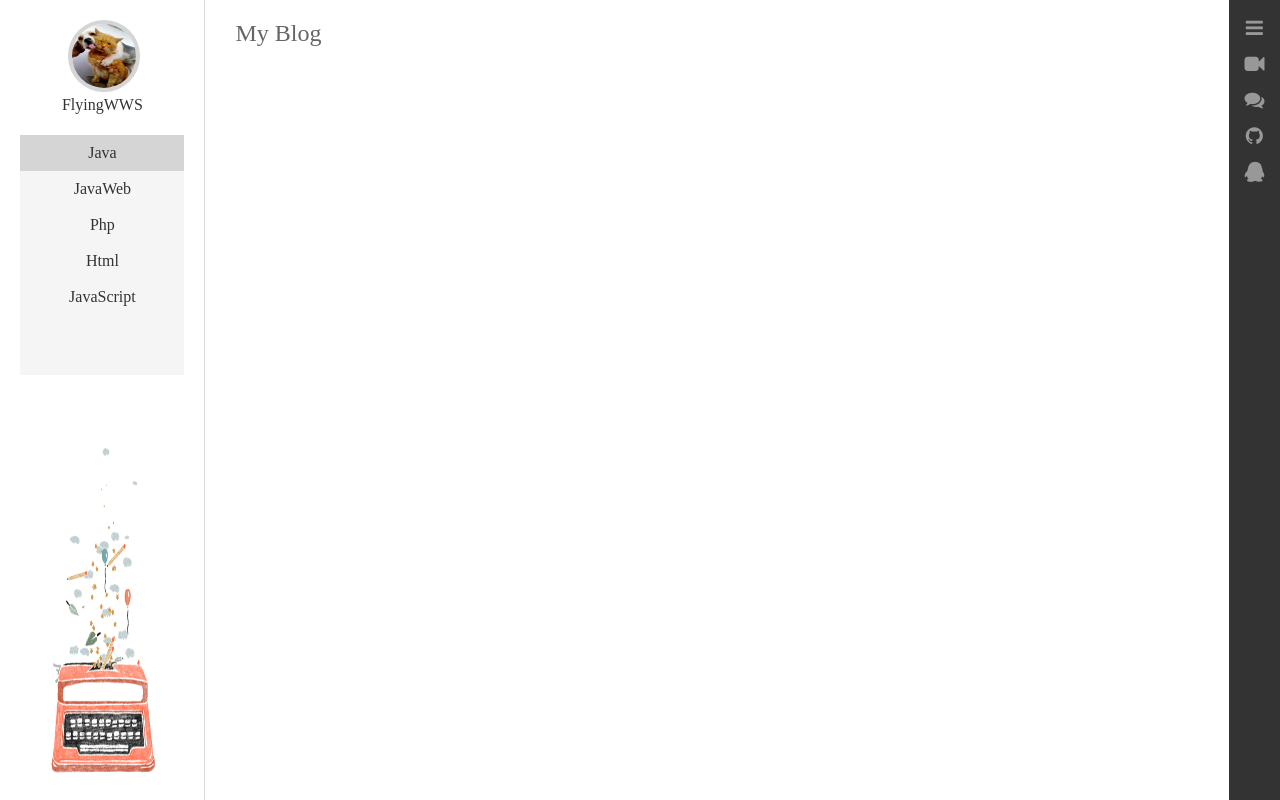
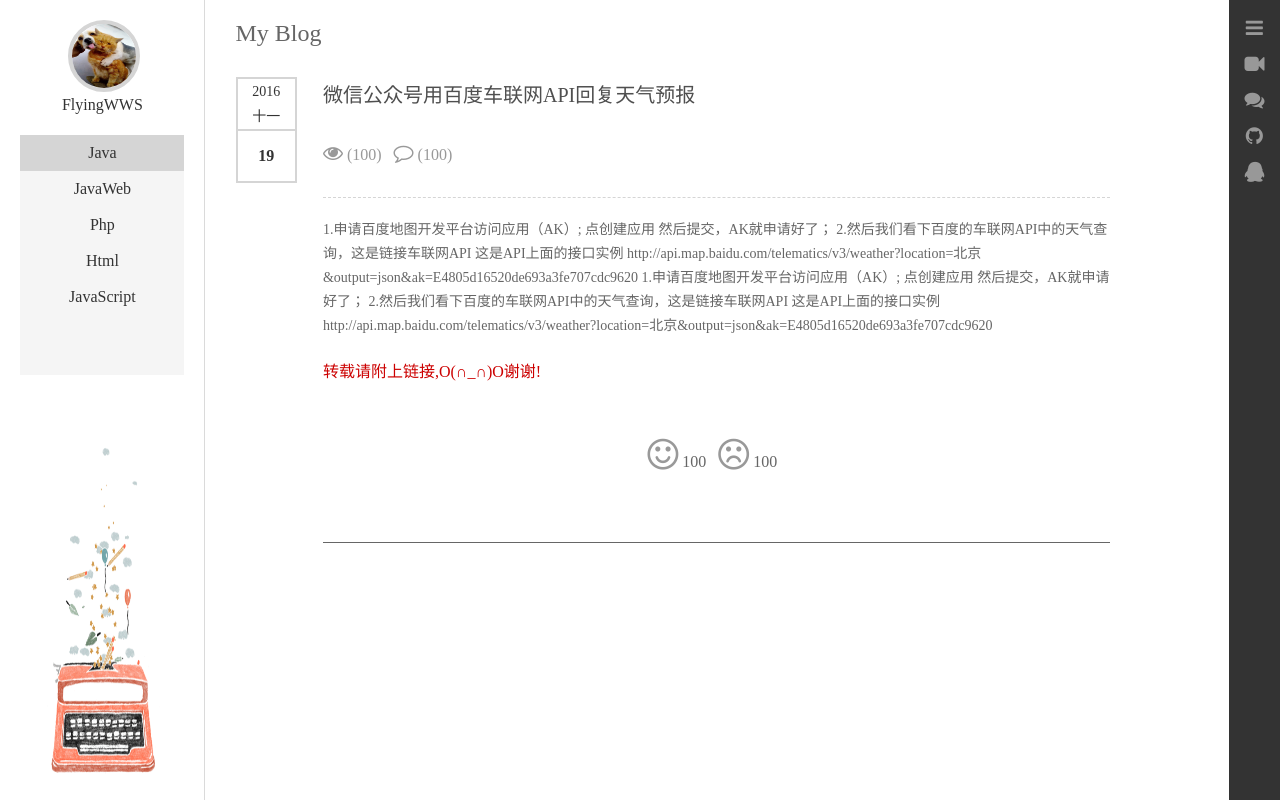
Before and after one commit to PengChen1996/blog, a PHP site: page /myblog/ in a window 1280 px wide. Run offline with PHP 8.4, Linux system fonts and the light colour scheme; data that the repository does not hold is empty; style sheets or scripts are compiled from the project's sources.

Commit message:
blog
修改了插入代码的字体问题

```diff
--- a/Index.html
+++ b/Index.html
@@ -6,6 +6,7 @@
     <link rel="stylesheet" href="css/font/css/font-awesome.css">
     <link rel="stylesheet" href="css/base.css">
     <link rel="stylesheet" href="css/index.css">
+    <link rel="stylesheet" type="text/css" href="wangEditor/css/wangEditor.css">
     <script src="js/jquery_2.1.4.js" type="text/javascript"></script>
 </head>
 <body>
@@ -34,7 +35,7 @@
                 <a>My Blog</a>
             </div>
             <div class="body">
-                <!-- <div class="item">
+                <div class="item">
                     <div class="date">
                         <div class="year">
                             <p>2016</p>
@@ -52,14 +53,17 @@
                                 <span><i class="fa fa-comment-o"></i>&nbsp;(100)&nbsp;</span>
                             </div>
                         </div>
-                        <div class="content">
-                            <p>1.申请百度地图开发平台访问应用（AK）; 点创建应用 然后提交，AK就申请好了；
+                        <div class="content" style="height:auto;">
+                            <div >
+                                <p>
+                                1.申请百度地图开发平台访问应用（AK）; 点创建应用 然后提交，AK就申请好了；
                                 2.然后我们看下百度的车联网API中的天气查询，这是链接车联网API 这是API上面的接口实例
                                 http://api.map.baidu.com/telematics/v3/weather?location=北京&output=json&ak=E4805d16520de693a3fe707cdc9620
                                 1.申请百度地图开发平台访问应用（AK）; 点创建应用 然后提交，AK就申请好了；
                                 2.然后我们看下百度的车联网API中的天气查询，这是链接车联网API 这是API上面的接口实例
                                 http://api.map.baidu.com/telematics/v3/weather?location=北京&output=json&ak=E4805d16520de693a3fe707cdc9620
-                            </p>
+                                </p>
+                            </div>
                         </div>
                         <div class="blog_foot">
                             <a>转载请附上链接,O(∩_∩)O谢谢!</a>
@@ -69,7 +73,7 @@
                             </div>
                         </div>
                     </div>
-                </div> -->
+                </div>
                 <!-- <div class="item">
                     <div class="date">
                         <div class="year">
--- a/css/index.css
+++ b/css/index.css
@@ -123,6 +123,10 @@
   font-size: 14px;
   line-height: 24px;
 }
+.mid-box .body .item .blog .content span {
+  font-size: 14px;
+  font-family: "宋体";
+}
 .mid-box .body .item .blog .foot {
   margin-top: 10px;
   border-top: 1px dashed #d5d5d5;
--- a/less/index.less
+++ b/less/index.less
@@ -119,6 +119,10 @@
             font-size: 14px;
             line-height: 24px;
           }
+          span{
+            font-size: 14px;
+            font-family:"宋体";
+          }
         }
         .foot{
           margin-top: 10px;
--- a/php/model/blog_model.php
+++ b/php/model/blog_model.php
@@ -6,7 +6,7 @@
 		function m_insert(){
 			$title = $_POST["title"];
 			$content = $_POST["content"];
-			// $content =  str_replace ( "'", "\'", $content);		//将字符串中的'(单引号)替换成\'(反斜杠单引号)，保证插入不会出错;
+			$content =  str_replace ( "'", "\'", $content);		//将字符串中的'(单引号)替换成\'(反斜杠单引号)，保证插入不会出错;
 			$year = date('Y');
 			$array = array('一','二','三','四','五','六','七','八','九','十','十一','十二');
 			$month = $array[date('m')-1];
```
